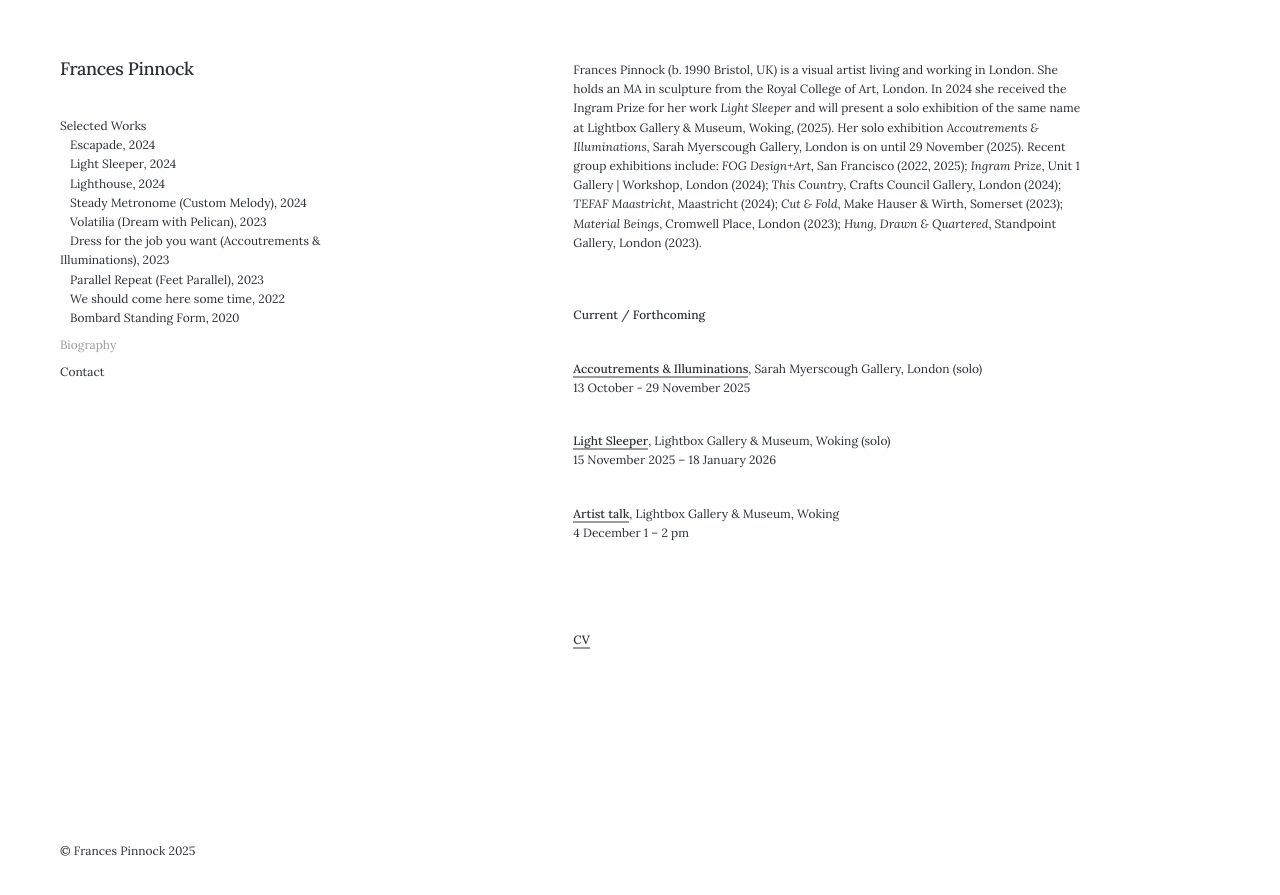
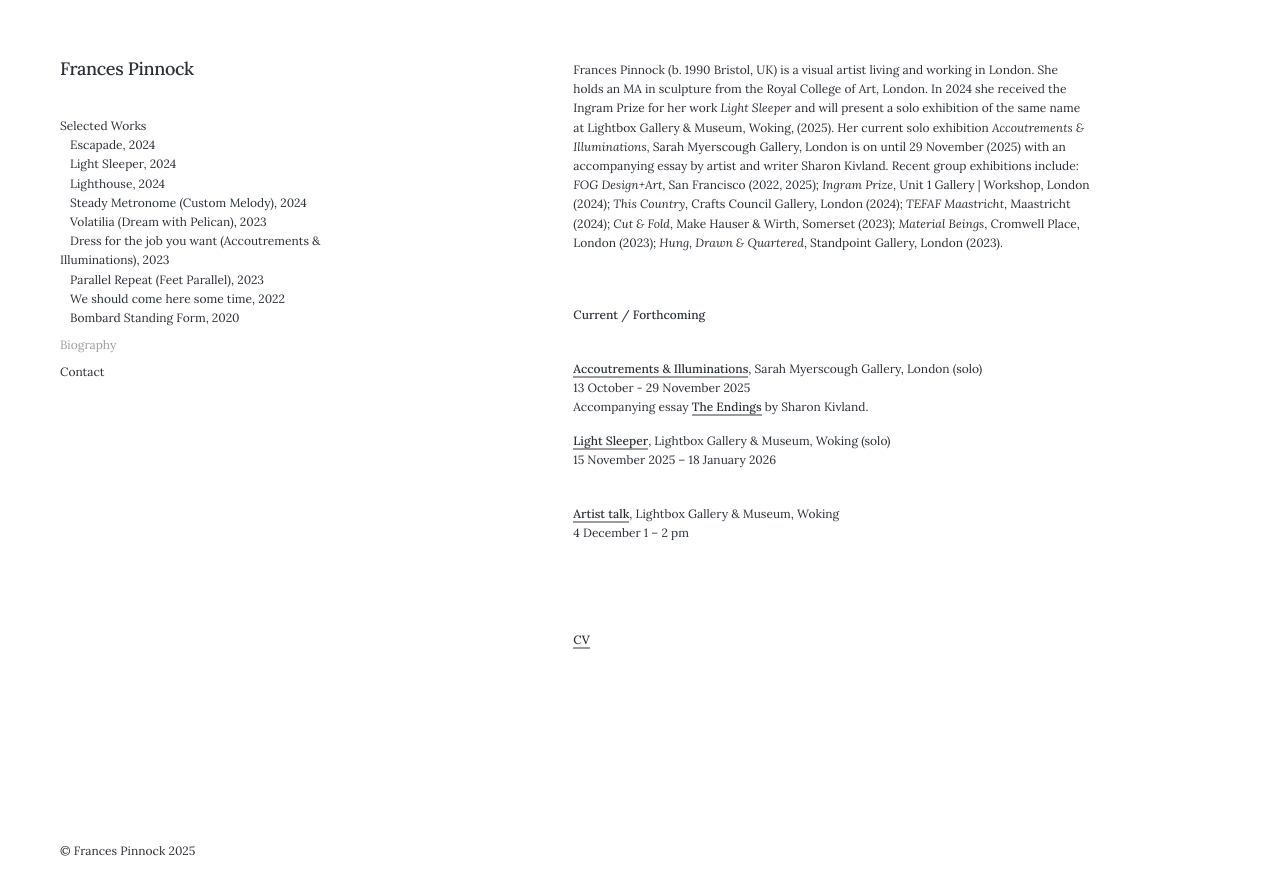
Before and after one commit to francespinnock/francespinnock.github.io, a Jekyll site: the page built from _pages/bio.md, in a window 1280 px wide. Shown: the top 895 px of the page. Built offline with Jekyll 4.4.1, drawn with Linux system fonts in a browser that asks for light colours; nearby versions of some CDN libraries.

Commit message:
Update bio.md

```diff
--- a/_pages/bio.md
+++ b/_pages/bio.md
@@ -3,7 +3,7 @@ title: Biography
 subtitle:
 description: Frances Pinnock - Biography
 ---
-Frances Pinnock (b. 1990 Bristol, UK) is a visual artist living and working in London. She holds an MA in sculpture from the Royal College of Art, London. In 2024 she received the Ingram Prize for her work _Light Sleeper_ and will present a solo exhibition of the same name at Lightbox Gallery & Museum, Woking, (2025). Her solo exhibition _Accoutrements & Illuminations_, Sarah Myerscough Gallery, London is on until 29 November (2025). Recent group exhibitions include: _FOG Design+Art_, San Francisco (2022, 2025); _Ingram Prize_, Unit 1 Gallery | Workshop, London (2024); _This Country_, Crafts Council Gallery, London (2024); _TEFAF Maastricht_, Maastricht (2024); _Cut & Fold_, Make Hauser & Wirth, Somerset (2023); _Material Beings_, Cromwell Place, London (2023); _Hung, Drawn & Quartered_, Standpoint Gallery, London (2023).
+Frances Pinnock (b. 1990 Bristol, UK) is a visual artist living and working in London. She holds an MA in sculpture from the Royal College of Art, London. In 2024 she received the Ingram Prize for her work _Light Sleeper_ and will present a solo exhibition of the same name at Lightbox Gallery & Museum, Woking, (2025). Her current solo exhibition _Accoutrements & Illuminations_, Sarah Myerscough Gallery, London is on until 29 November (2025) with an accompanying essay by artist and writer Sharon Kivland. Recent group exhibitions include: _FOG Design+Art_, San Francisco (2022, 2025); _Ingram Prize_, Unit 1 Gallery | Workshop, London (2024); _This Country_, Crafts Council Gallery, London (2024); _TEFAF Maastricht_, Maastricht (2024); _Cut & Fold_, Make Hauser & Wirth, Somerset (2023); _Material Beings_, Cromwell Place, London (2023); _Hung, Drawn & Quartered_, Standpoint Gallery, London (2023).
 <br/>
 <br/>
 
@@ -12,6 +12,7 @@ Frances Pinnock (b. 1990 Bristol, UK) is a visual artist living and working in L
 
 [Accoutrements & Illuminations](https://www.sarahmyerscough.com/exhibitions/70-frances-pinnock-accoutrements-illuminations/), Sarah Myerscough Gallery, London   (solo)
 13 October - 29 November 2025
+Accompanying essay [The Endings](files/The-Endings-SK.pdf) by Sharon Kivland.
 <br/>
 
 [Light Sleeper](https://www.thelightbox.org.uk/whats-on/frances-pinnock-light-sleeper), Lightbox Gallery & Museum, Woking  (solo)
```
